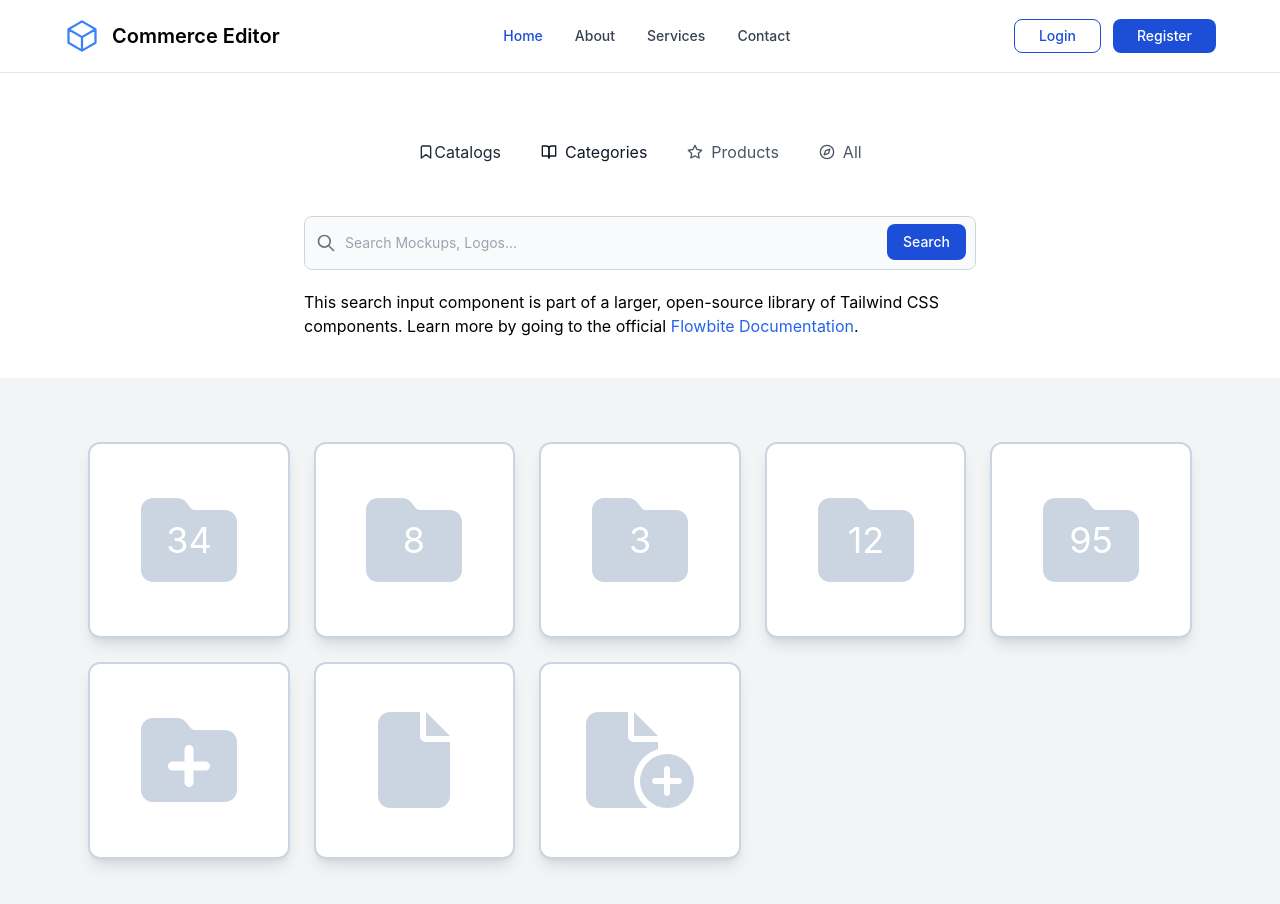
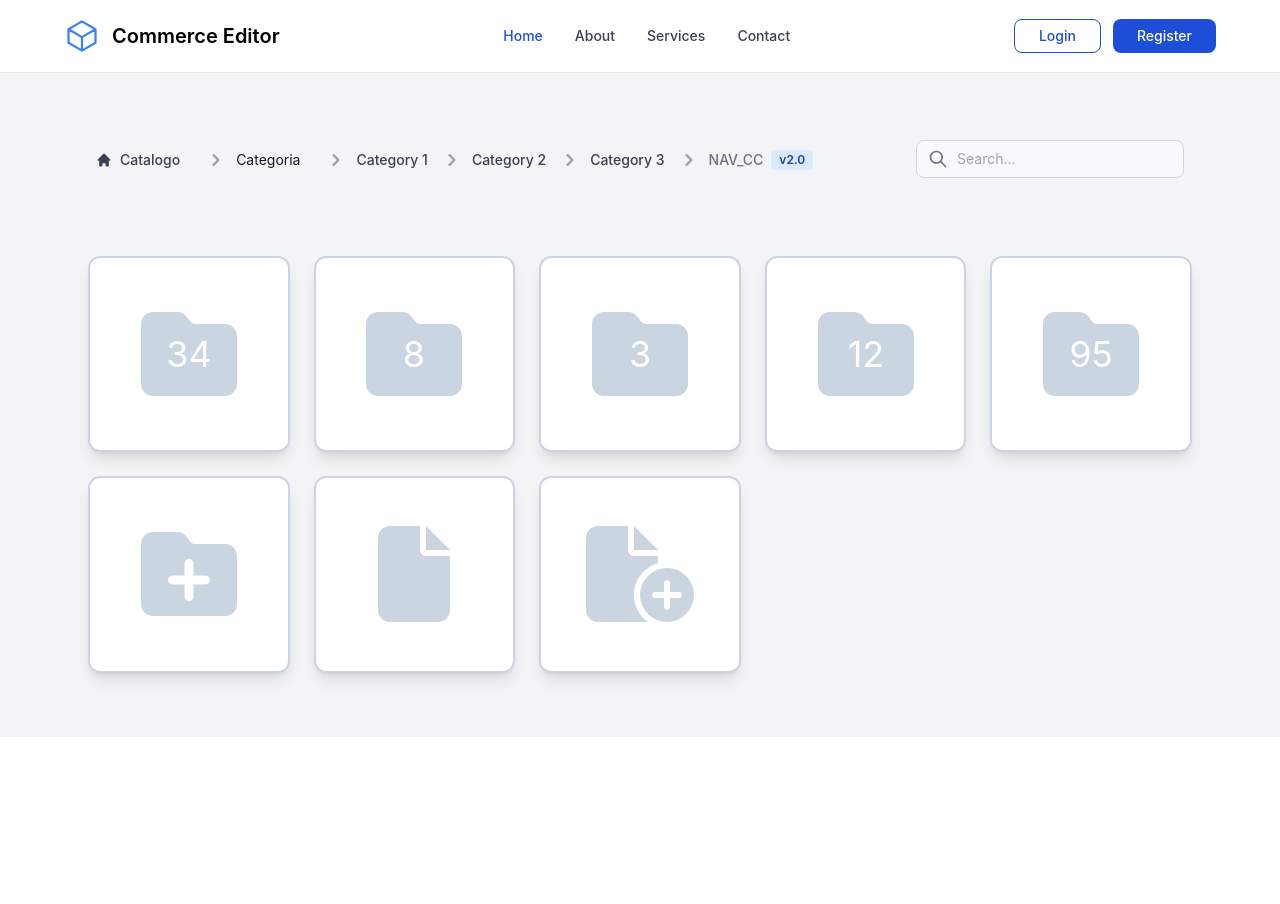
Before and after one commit to HaraldBregu/FileSystemInterface, an Angular app: page / in a window 1280 px wide. Shown: the top 904 px of the page. After the commit the page ends 800 px from the top, so only its background shows below. Built offline with nearby package versions, Linux system fonts and the light colour scheme.

Commit message:
update ui home page

```diff
--- a/src/app/components/home/home.component.html
+++ b/src/app/components/home/home.component.html
@@ -1,35 +1,7 @@
 
-<div class="flex flex-wrap items-center  overflow-x-auto overflow-y-hidden pt-32  justify-center bg-white text-gray-800">
-    <a rel="noopener noreferrer" href="#" class="flex items-center flex-shrink-0 px-5 py-3 space-x-2text-gray-600">
-        <svg xmlns="http://www.w3.org/2000/svg" viewBox="0 0 24 24" fill="none" stroke="currentColor" stroke-width="2" stroke-linecap="round" stroke-linejoin="round" class="w-4 h-4">
-            <path d="M19 21l-7-5-7 5V5a2 2 0 0 1 2-2h10a2 2 0 0 1 2 2z"></path>
-        </svg>
-        <span>Catalogs</span>
-    </a>
-    <a rel="noopener noreferrer" href="#" class="flex items-center flex-shrink-0 px-5 py-3 space-x-2 rounded-t-lg text-gray-900">
-        <svg xmlns="http://www.w3.org/2000/svg" viewBox="0 0 24 24" fill="none" stroke="currentColor" stroke-width="2" stroke-linecap="round" stroke-linejoin="round" class="w-4 h-4">
-            <path d="M2 3h6a4 4 0 0 1 4 4v14a3 3 0 0 0-3-3H2z"></path>
-            <path d="M22 3h-6a4 4 0 0 0-4 4v14a3 3 0 0 1 3-3h7z"></path>
-        </svg>
-        <span>Categories</span>
-    </a>
-    <a rel="noopener noreferrer" href="#" class="flex items-center flex-shrink-0 px-5 py-3 space-x-2  text-gray-600">
-        <svg xmlns="http://www.w3.org/2000/svg" viewBox="0 0 24 24" fill="none" stroke="currentColor" stroke-width="2" stroke-linecap="round" stroke-linejoin="round" class="w-4 h-4">
-            <polygon points="12 2 15.09 8.26 22 9.27 17 14.14 18.18 21.02 12 17.77 5.82 21.02 7 14.14 2 9.27 8.91 8.26 12 2"></polygon>
-        </svg>
-        <span>Products</span>
-    </a>
-    <a rel="noopener noreferrer" href="#" class="flex items-center flex-shrink-0 px-5 py-3 space-x-2  text-gray-600">
-        <svg xmlns="http://www.w3.org/2000/svg" viewBox="0 0 24 24" fill="none" stroke="currentColor" stroke-width="2" stroke-linecap="round" stroke-linejoin="round" class="w-4 h-4">
-            <circle cx="12" cy="12" r="10"></circle>
-            <polygon points="16.24 7.76 14.12 14.12 7.76 16.24 9.88 9.88 16.24 7.76"></polygon>
-        </svg>
-        <span>All</span>
-    </a>
-</div>
 
-<!-- This is an example component -->
-<div class="max-w-2xl mx-auto py-10">
+<!--
+<div class="max-w-2xl mx-auto py-10 pt-32">
 	<form>
         <label for="default-search" class="mb-2 text-sm font-medium text-gray-900 sr-only dark:text-gray-300">Search products</label>
         <div class="relative">
@@ -46,16 +18,95 @@
 		by going to the official <a class="text-blue-600 hover:underline"
 			href="#" target="_blank">Flowbite Documentation</a>.
 	</p>
-    <script src="https://unpkg.com/flowbite@1.4.0/dist/flowbite.js"></script>
+</div>
+  -->
+
+
+<div class="bg-gray-100 pt-32">
+  <nav class="justify-between px-4 py-3 max-w-6xl mx-auto px-8 sm:flex" aria-label="Breadcrumb">
+  <ol class="inline-flex items-center mb-3 space-x-1 md:space-x-3 sm:mb-0">
+    <li class="inline-flex items-center">
+      <a href="#" class="inline-flex items-center text-sm font-medium text-gray-700 hover:text-blue-600 dark:text-gray-400 dark:hover:text-white">
+        <svg aria-hidden="true" class="w-4 h-4 mr-2" fill="currentColor" viewBox="0 0 20 20" xmlns="http://www.w3.org/2000/svg">
+          <path d="M10.707 2.293a1 1 0 00-1.414 0l-7 7a1 1 0 001.414 1.414L4 10.414V17a1 1 0 001 1h2a1 1 0 001-1v-2a1 1 0 011-1h2a1 1 0 011 1v2a1 1 0 001 1h2a1 1 0 001-1v-6.586l.293.293a1 1 0 001.414-1.414l-7-7z">
+          </path>
+        </svg>
+        Catalogo
+      </a>
+    </li>
+    <li>
+      <div class="flex items-center">
+        <button id="dropdownProject" data-dropdown-toggle="dropdown-project" class="inline-flex items-center px-3 py-2 text-sm font-normal text-center text-gray-900 rounded-lg hover:bg-gray-100 focus:ring-4 focus:outline-none focus:ring-gray-100 dark:bg-gray-900 dark:hover:bg-gray-800 dark:text-white dark:focus:ring-gray-700">
+          <svg aria-hidden="true" class="w-6 h-6 text-gray-400" fill="currentColor" viewBox="0 0 20 20" xmlns="http://www.w3.org/2000/svg">
+            <path fill-rule="evenodd" d="M7.293 14.707a1 1 0 010-1.414L10.586 10 7.293 6.707a1 1 0 011.414-1.414l4 4a1 1 0 010 1.414l-4 4a1 1 0 01-1.414 0z" clip-rule="evenodd">
+            </path>
+          </svg>
+          <span class="ml-2">Categoria</span>
+        </button>
+        <div id="dropdown-project" class="z-10 hidden bg-white divide-y divide-gray-100 rounded-lg shadow w-44 dark:bg-gray-700">
+          <ul class="py-2 text-sm text-gray-700 dark:text-gray-200" aria-labelledby="dropdownDefault">
+            <li>
+              <a href="#" class="block px-4 py-2 hover:bg-gray-100 dark:hover:bg-gray-600 dark:hover:text-white">themesberg.com</a>
+            </li>
+            <li>
+              <a href="#" class="block px-4 py-2 hover:bg-gray-100 dark:hover:bg-gray-600 dark:hover:text-white">ui.glass</a>
+            </li>
+            <li>
+              <a href="#" class="block px-4 py-2 hover:bg-gray-100 dark:hover:bg-gray-600 dark:hover:text-white">iconscale</a>
+            </li>
+          </ul>
+        </div>
+      </div>
+    </li>
+    <li aria-current="page">
+      <div class="flex items-center">
+        <svg aria-hidden="true" class="w-6 h-6 text-gray-400" fill="currentColor" viewBox="0 0 20 20" xmlns="http://www.w3.org/2000/svg">
+          <path fill-rule="evenodd" d="M7.293 14.707a1 1 0 010-1.414L10.586 10 7.293 6.707a1 1 0 011.414-1.414l4 4a1 1 0 010 1.414l-4 4a1 1 0 01-1.414 0z" clip-rule="evenodd">
+
+          </path>
+        </svg>
+        <a href="#" class="ml-1 text-sm font-medium text-gray-700 hover:text-blue-600 md:ml-2 dark:text-gray-400 dark:hover:text-white">Category 1</a>
+      </div>
+    </li>
+    <li aria-current="page">
+      <div class="flex items-center">
+        <svg aria-hidden="true" class="w-6 h-6 text-gray-400" fill="currentColor" viewBox="0 0 20 20" xmlns="http://www.w3.org/2000/svg"><path fill-rule="evenodd" d="M7.293 14.707a1 1 0 010-1.414L10.586 10 7.293 6.707a1 1 0 011.414-1.414l4 4a1 1 0 010 1.414l-4 4a1 1 0 01-1.414 0z" clip-rule="evenodd"></path></svg>
+        <a href="#" class="ml-1 text-sm font-medium text-gray-700 hover:text-blue-600 md:ml-2 dark:text-gray-400 dark:hover:text-white">Category 2</a>
+      </div>
+    </li>
+    <li aria-current="page">
+      <div class="flex items-center">
+        <svg aria-hidden="true" class="w-6 h-6 text-gray-400" fill="currentColor" viewBox="0 0 20 20" xmlns="http://www.w3.org/2000/svg"><path fill-rule="evenodd" d="M7.293 14.707a1 1 0 010-1.414L10.586 10 7.293 6.707a1 1 0 011.414-1.414l4 4a1 1 0 010 1.414l-4 4a1 1 0 01-1.414 0z" clip-rule="evenodd"></path></svg>
+        <a href="#" class="ml-1 text-sm font-medium text-gray-700 hover:text-blue-600 md:ml-2 dark:text-gray-400 dark:hover:text-white">Category 3</a>
+      </div>
+    </li>
+    <li aria-current="page">
+      <div class="flex items-center">
+        <svg aria-hidden="true" class="w-6 h-6 text-gray-400" fill="currentColor" viewBox="0 0 20 20" xmlns="http://www.w3.org/2000/svg"><path fill-rule="evenodd" d="M7.293 14.707a1 1 0 010-1.414L10.586 10 7.293 6.707a1 1 0 011.414-1.414l4 4a1 1 0 010 1.414l-4 4a1 1 0 01-1.414 0z" clip-rule="evenodd"></path></svg>
+        <span class="mx-1 text-sm font-medium text-gray-500 md:mx-2 dark:text-gray-400">NAV_CC</span><span class="bg-blue-100 text-blue-800 text-xs font-semibold mr-2 px-2 py-0.5 rounded dark:bg-blue-200 dark:text-blue-800 hidden sm:flex">v2.0</span>
+      </div>
+    </li>
+  </ol>
+  <div>
+    <div class="relative">
+      <div class="flex absolute inset-y-0 left-0 items-center pl-3 pointer-events-none">
+          <svg class="w-5 h-5 text-gray-500 dark:text-gray-400" fill="none" stroke="currentColor" viewBox="0 0 24 24" xmlns="http://www.w3.org/2000/svg">
+            <path stroke-linecap="round" stroke-linejoin="round" stroke-width="2" d="M21 21l-6-6m2-5a7 7 0 11-14 0 7 7 0 0114 0z">
+          </path>
+        </svg>
+      </div>
+      <input type="search" id="default-search" class="block p-2 pl-10 w-full text-sm text-gray-900 bg-gray-50 rounded-lg border border-gray-300 focus:ring-blue-500 focus:border-blue-500 dark:bg-gray-700 dark:border-gray-600 dark:placeholder-gray-400 dark:text-white dark:focus:ring-blue-500 dark:focus:border-blue-500" placeholder="Search..." required>
+  </div>
+  </div>
+</nav>
 </div>
 
-<!-- Product List -->
 <div class="py-10 bg-gray-100">
   <div class="mx-auto grid max-w-6xl grid-cols-1 gap-6 p-6 sm:grid-cols-2 md:grid-cols-3 lg:grid-cols-5">
 
     <div *ngFor="let item of catalogs">
         <a (click)="selectCatalog(item)">
-            <div  class="rounded-xl border-2 border-slate-300 bg-white py-12 shadow-lg hover:shadow-xl hover:transform hover:scale-105 duration-300 text-center">
+            <div class="rounded-xl border-2 border-slate-300 bg-white py-12 shadow-lg hover:shadow-xl hover:transform hover:scale-105 duration-300 text-center">
                 <fa-layers class="text-8xl text-slate-300">
                     <fa-icon [icon]="folderIcon"></fa-icon>
                     <fa-layers-text content="{{item.content}}" style="color: white;" transform="shrink-10"></fa-layers-text>
--- a/src/app/components/home/home.component.ts
+++ b/src/app/components/home/home.component.ts
@@ -15,6 +15,8 @@ export class HomeComponent implements OnInit {
   addFolderIcon = faFolderPlus;
   fileIcon = faFile;
   addFileIcon = faFileCirclePlus;
+  isSyncAnimated = true;
+
 
   constructor(
     private catalogService: CatalogService,
--- a/src/app/core/services/auth.service.ts
+++ b/src/app/core/services/auth.service.ts
@@ -17,6 +17,11 @@ export class AuthService {
     return localStorage.getItem("auth_token");
   }
 
+  /*
+
+
+
+  */
   login(username: string, password: string): Observable<User> {
     return this.httpClient.post<User>(this.loginUrl, {
       username: username,
```
